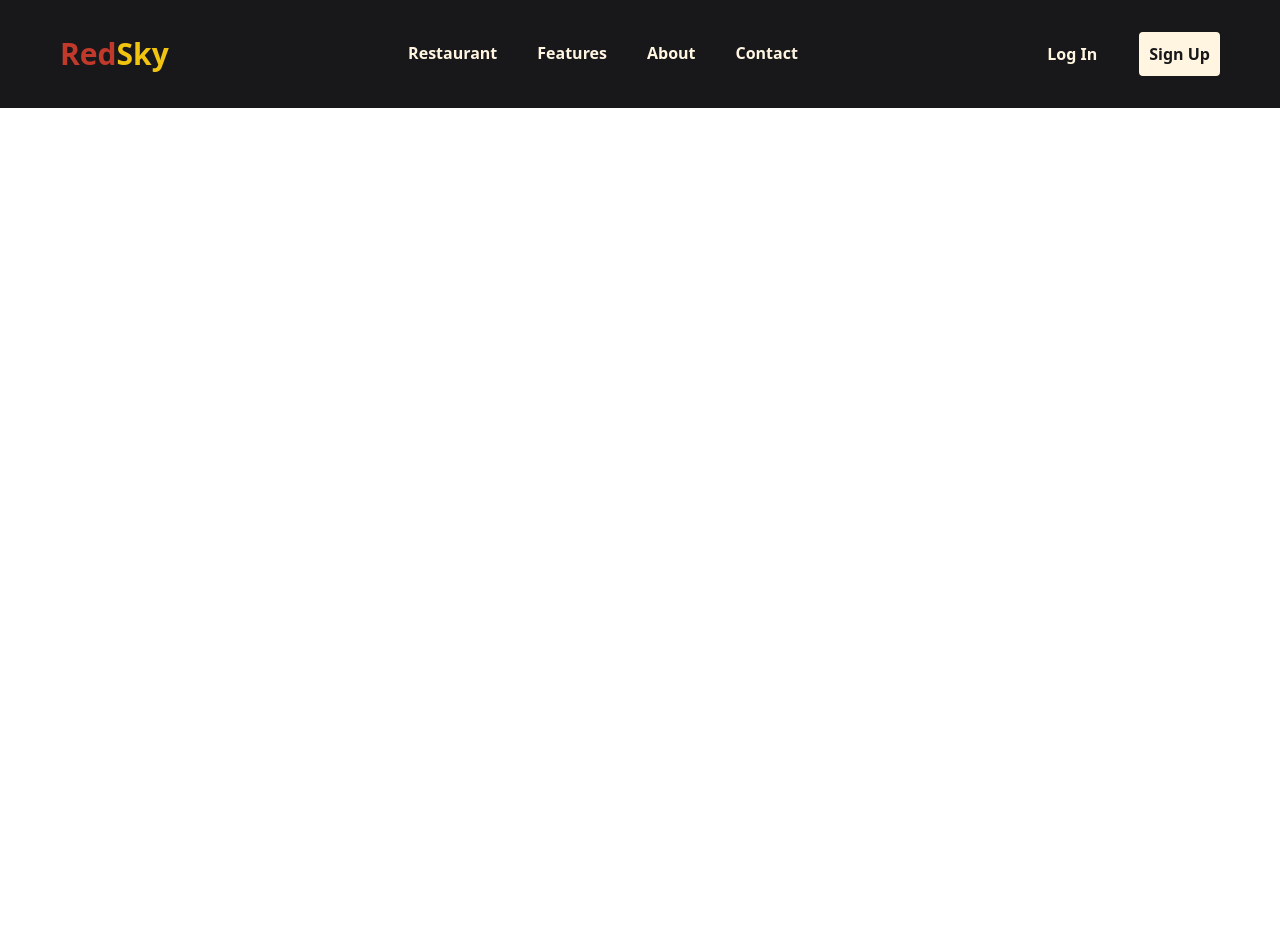
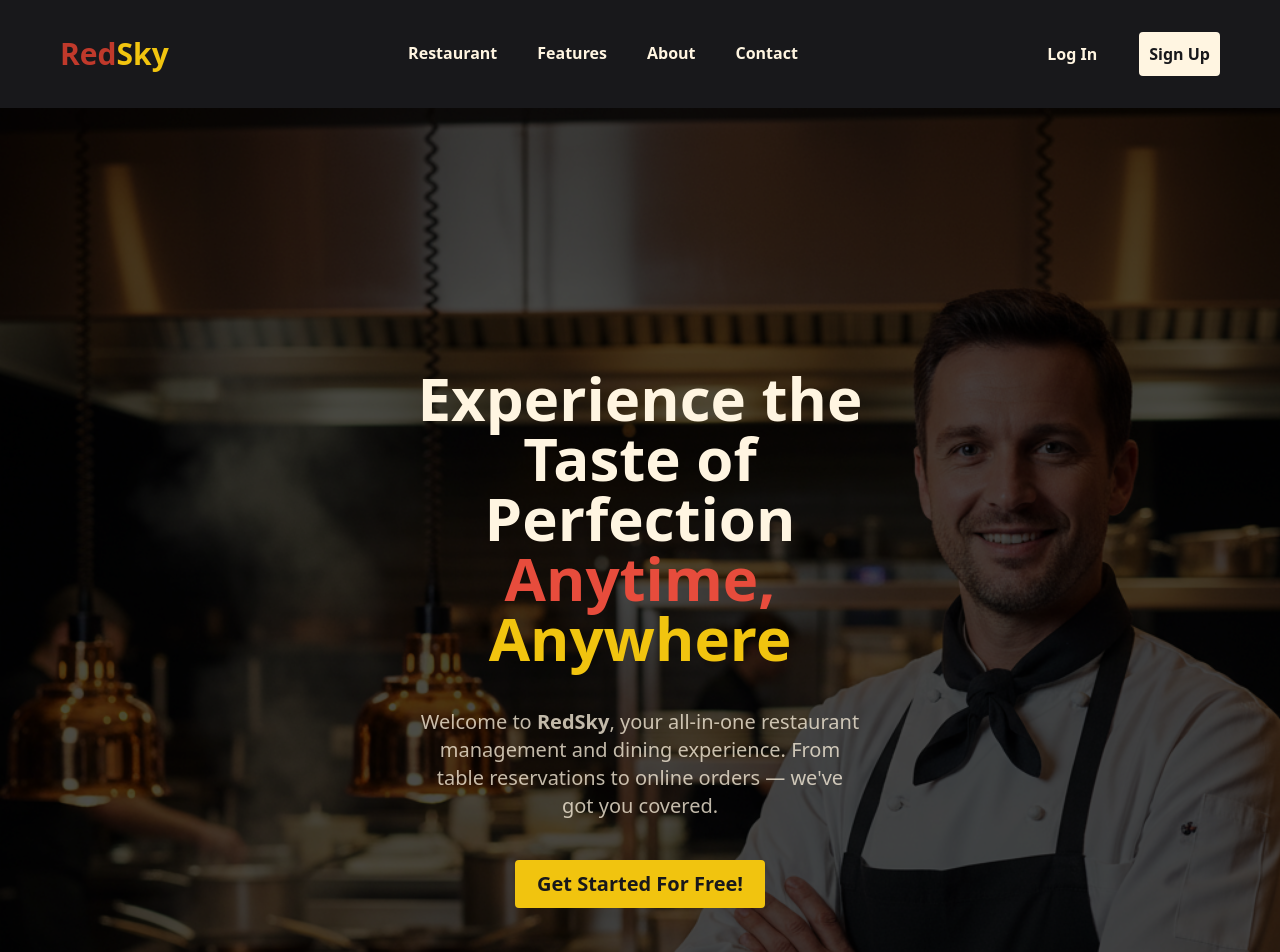
Before and after one commit to Amine4jh/restaurant-management-system, a React (Vite) app: page / in a window 1280 px wide. Shown: the top 952 px of the page. Before the commit the page ends 800 px from the top, so only its background shows below. Built offline with nearby package versions, Linux system fonts and the light colour scheme.

Commit message:
Create hero section and design it

```diff
--- a/src/App.jsx
+++ b/src/App.jsx
@@ -1,9 +1,11 @@
 import Header from "./layouts/Header";
+import HomePage from "./pages/homePage";
 
 function App() {
   return (
     <>
       <Header />
+      <HomePage />
     </>
   );
 }
--- /dev/null
+++ b/src/components/sections/Hero.jsx
@@ -0,0 +1,29 @@
+const Hero = () => {
+  return (
+    <div className="bg-[url(./assets/images/home-bg.png)] bg-no-repeat bg-cover">
+      <div className="backdrop-brightness-30 px-100 py-65 text-center">
+        <h1 className="text-beige text-6xl font-bold">
+          Experience the Taste of Perfection
+        </h1>
+        <h3 className="text-lightRed text-6xl font-bold">
+          Anytime, <span className="text-gold">Anywhere</span>
+        </h3>
+        <p className="text-beige px-5 my-10 text-xl opacity-75">
+          Welcome to <b>RedSky</b>, your all-in-one restaurant management and
+          dining experience. From table reservations to online orders — we've
+          got you covered.
+        </p>
+        <div className="flex items-center justify-center gap-5">
+          <a
+            href=""
+            className="text-xl px-5 py-2 bg-gold text-dark border-2 border-gold rounded font-bold hover:bg-transparent hover:text-gold transition duration-300 ease hover:scale-110"
+          >
+            Get Started For Free!
+          </a>
+        </div>
+      </div>
+    </div>
+  );
+};
+
+export default Hero;
--- /dev/null
+++ b/src/pages/HomePage.jsx
@@ -0,0 +1,11 @@
+import Hero from "../components/sections/Hero";
+
+const HomePage = () => {
+  return (
+    <>
+      <Hero />
+    </>
+  );
+};
+
+export default HomePage;
```
Also changed, not shown: src/assets/images/home-bg.png (added), src/index.css (line endings or trailing spaces).
